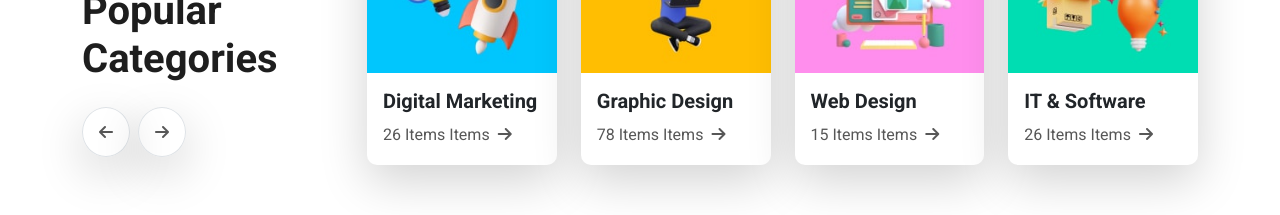
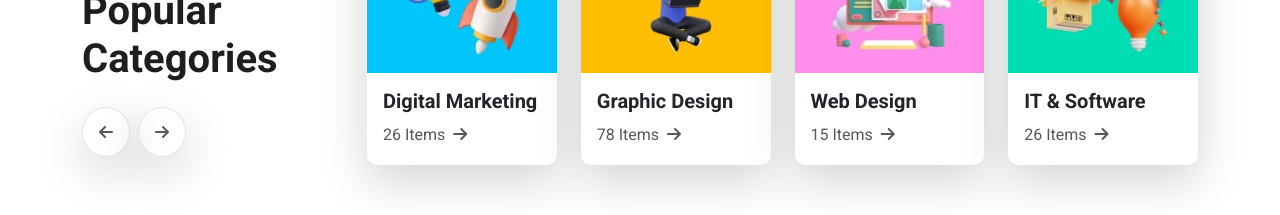
Before and after one commit to IMostafaR/edu-ui-project, a React (Vite) app: page / in a window 1280 px wide. Shown: the part 1120-1335 px from the top of the page. Built offline with nearby package versions, Linux system fonts and the light colour scheme; a web font is replaced by a local one.

Commit message:
minor fix

```diff
--- a/src/components/CategoryCard/CategoryCard.jsx
+++ b/src/components/CategoryCard/CategoryCard.jsx
@@ -6,22 +6,22 @@ const CategoryCard = () => {
     {
       img: images.pageOne.categoryOne,
       title: "Digital Marketing",
-      itemsCount: "26 Items",
+      itemsCount: "26",
     },
     {
       img: images.pageOne.categoryTwo,
       title: "Graphic Design",
-      itemsCount: "78 Items",
+      itemsCount: "78",
     },
     {
       img: images.pageOne.categoryThree,
       title: "Web Design",
-      itemsCount: "15 Items",
+      itemsCount: "15",
     },
     {
       img: images.pageOne.categoryFour,
       title: "IT & Software",
-      itemsCount: "26 Items",
+      itemsCount: "26",
     },
   ];
 
```
Also changed, not shown: src/components/ReviewCard/ReviewCard.jsx (+0 -10 lines).
